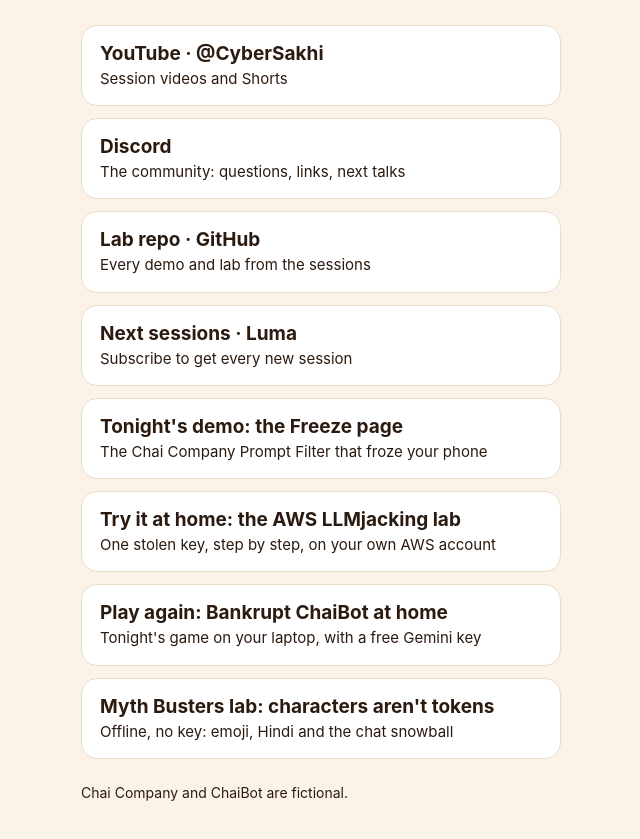
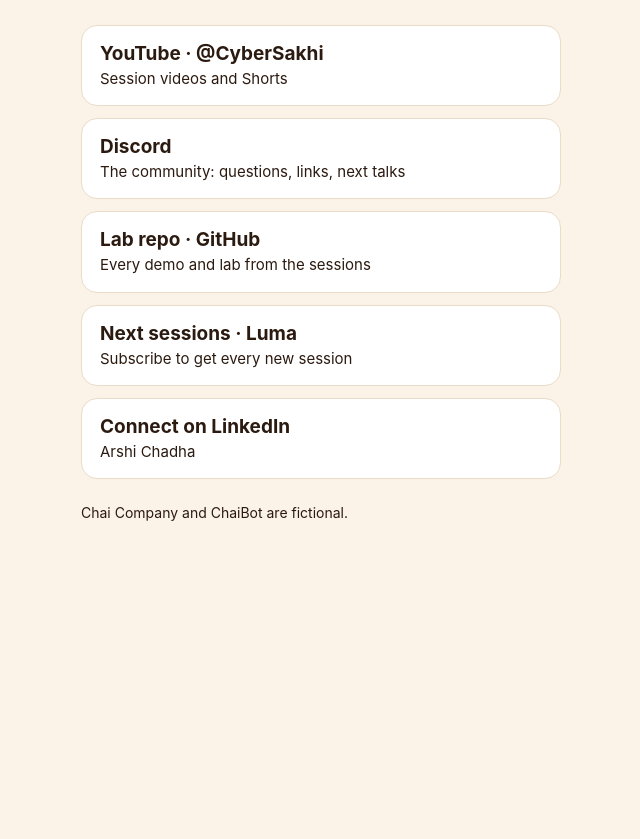
Before and after one commit to arshi016/breaking-models, a plain HTML site: page unbounded-consumption/index.html in a window 1280 px wide. Shown: the part 159-998 px from the top of the page, without its empty margins (319-959 px from the left). After the commit the page ends 800 px from the top, so only its background shows below. Drawn offline with Linux system fonts and the light colour scheme.

Commit message:
All-links page: keep the main links, add LinkedIn
Labs stay one click away through the GitHub lab repo link.

Co-Authored-By: Claude Opus 5.5 <noreply@anthropic.com>

```diff
--- a/unbounded-consumption/index.html
+++ b/unbounded-consumption/index.html
@@ -43,21 +43,9 @@
     <span class="name">Next sessions · Luma</span>
     <span class="what">Subscribe to get every new session</span>
   </a>
-  <a class="link" href="01-freeze/">
-    <span class="name">Tonight's demo: the Freeze page</span>
-    <span class="what">The Chai Company Prompt Filter that froze your phone</span>
-  </a>
-  <a class="link" href="https://github.com/arshi016/breaking-models/tree/main/unbounded-consumption/02-llmjacking-aws">
-    <span class="name">Try it at home: the AWS LLMjacking lab</span>
-    <span class="what">One stolen key, step by step, on your own AWS account</span>
-  </a>
-  <a class="link" href="https://github.com/arshi016/breaking-models/tree/main/unbounded-consumption/03-bankrupt-chaibot">
-    <span class="name">Play again: Bankrupt ChaiBot at home</span>
-    <span class="what">Tonight's game on your laptop, with a free Gemini key</span>
-  </a>
-  <a class="link" href="https://github.com/arshi016/breaking-models/tree/main/unbounded-consumption/04-tokens-offline">
-    <span class="name">Myth Busters lab: characters aren't tokens</span>
-    <span class="what">Offline, no key: emoji, Hindi and the chat snowball</span>
+  <a class="link" href="https://www.linkedin.com/in/arshichadha/">
+    <span class="name">Connect on LinkedIn</span>
+    <span class="what">Arshi Chadha</span>
   </a>
 
   <p class="foot">Chai Company and ChaiBot are fictional.</p>
```
